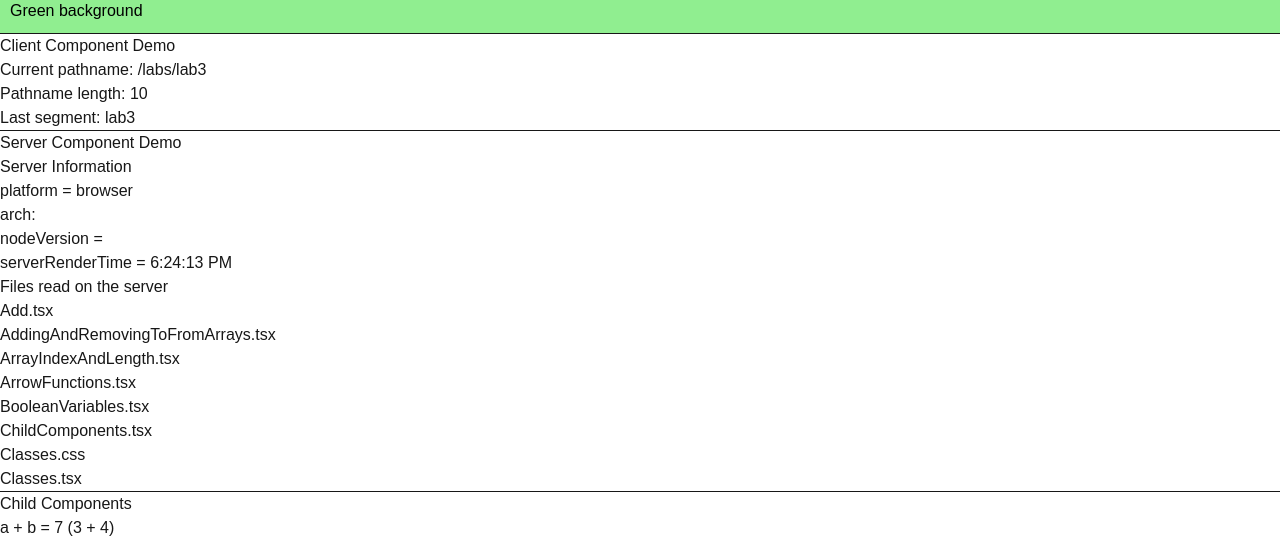
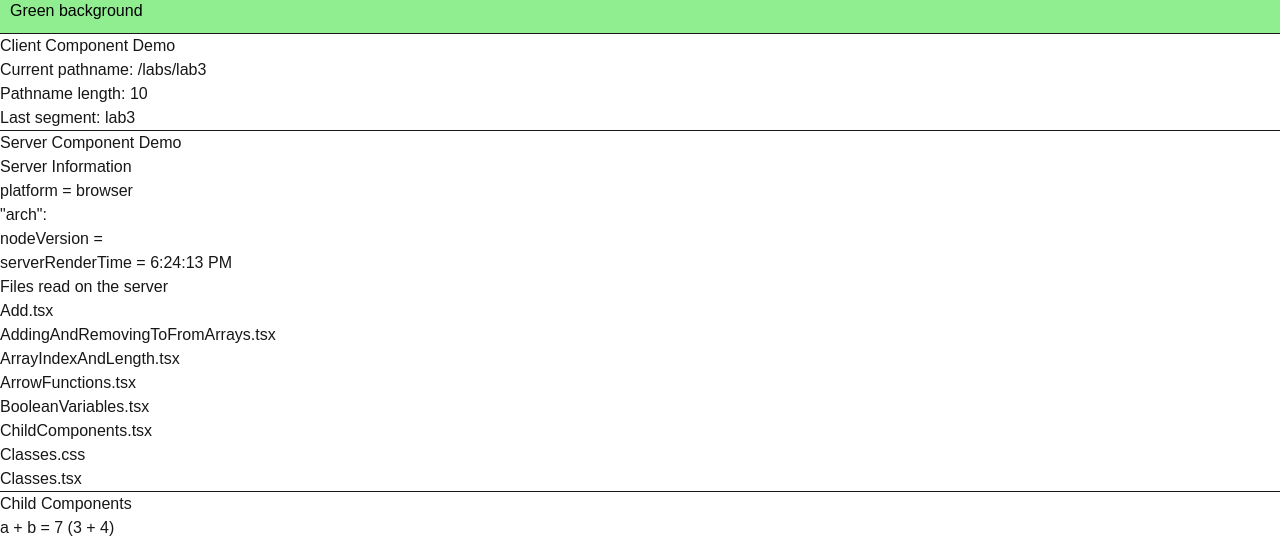
Before and after one commit to TejaShiv/kambaz-next-js, a Next.js app: page /labs/lab3 in a window 1280 px wide. Shown: the part 5460-6002 px from the top of the page. Built offline with nearby package versions, Linux system fonts and the light colour scheme.

Commit message:
Render arch as a quoted key in server information

```diff
--- a/app/labs/lab3/ServerComponentDemo.tsx
+++ b/app/labs/lab3/ServerComponentDemo.tsx
@@ -19,7 +19,7 @@ export default function ServerComponentDemo() {
       <h5>Server Information</h5>
       platform = {platform}
       <br />
-      arch: {arch}
+      &quot;arch&quot;: {arch}
       <br />
       nodeVersion = {nodeVersion}
       <br />
```
